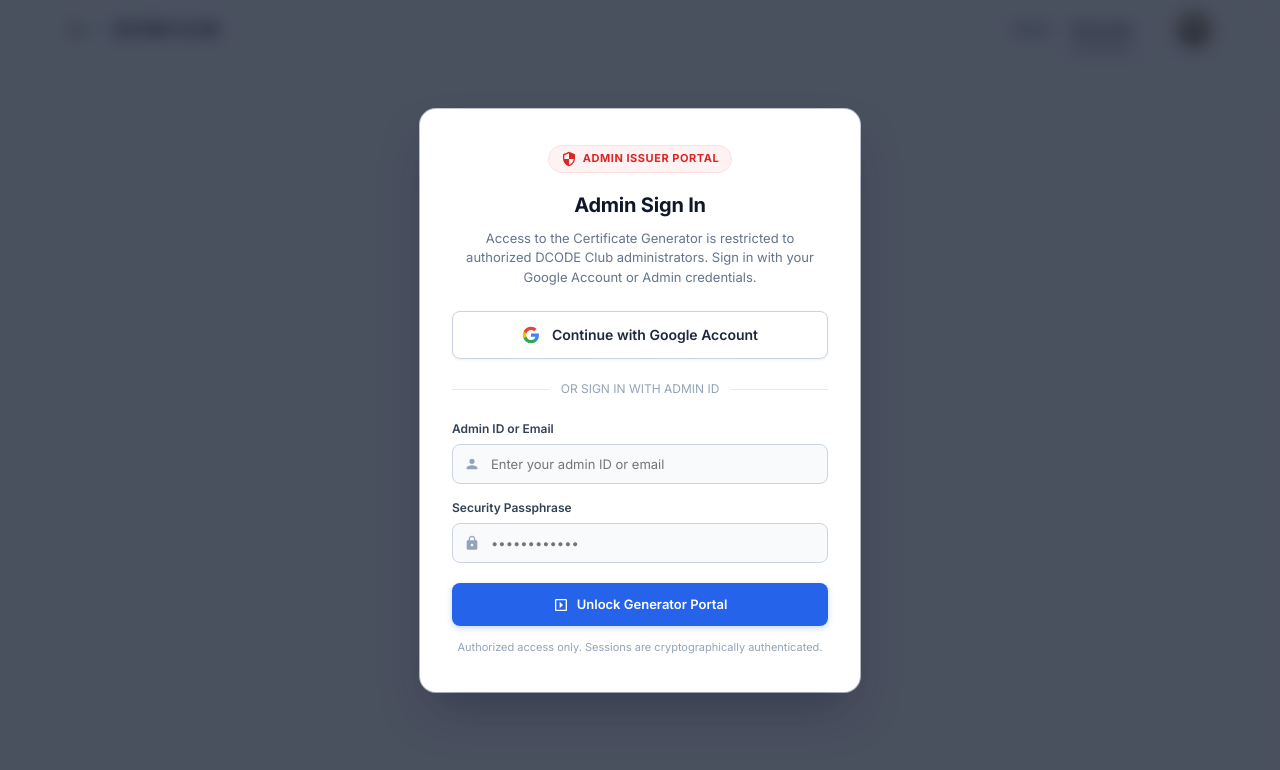
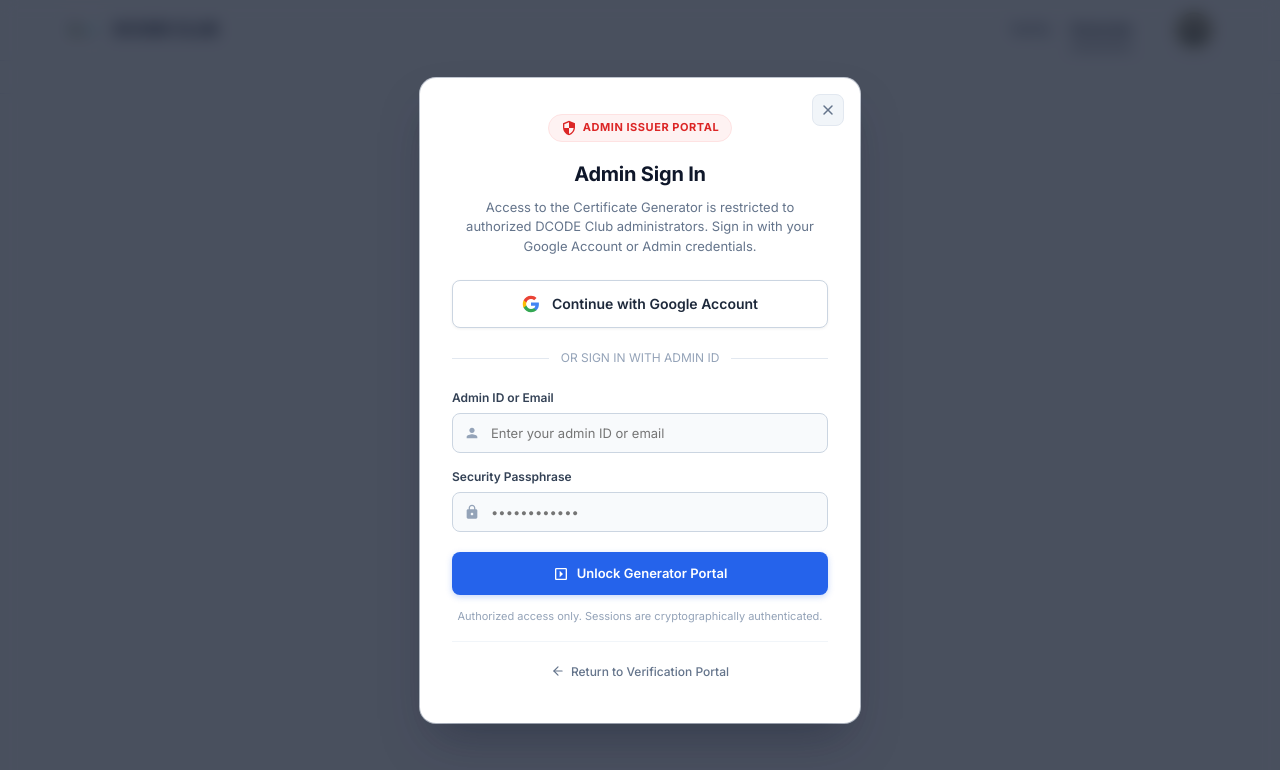
Before and after one commit to yaz33n/certificate-verification-portal, a website with bundled scripts: page generator.html in a window 1280 px wide. Built offline with nearby package versions, Linux system fonts and the light colour scheme; no server answers.

Commit message:
close button to the sign in window

```diff
--- a/generator-auth.css
+++ b/generator-auth.css
@@ -22,6 +22,7 @@
 }
 
 .auth-gate-card {
+	position: relative;
 	background: #ffffff;
 	border-radius: 16px;
 	width: 100%;
@@ -30,6 +31,38 @@
 	box-shadow: 0 25px 50px -12px rgba(15, 23, 42, 0.35), 0 0 0 1px rgba(226, 232, 240, 0.8);
 	text-align: center;
 	animation: authCardEnter 0.3s cubic-bezier(0.16, 1, 0.3, 1) forwards;
+}
+
+/* Close Button in Modal Top-Right */
+.auth-card-close-btn {
+	position: absolute;
+	top: 16px;
+	right: 16px;
+	width: 32px;
+	height: 32px;
+	border-radius: 8px;
+	display: flex;
+	align-items: center;
+	justify-content: center;
+	color: #64748b;
+	background: #f1f5f9;
+	border: 1px solid #e2e8f0;
+	cursor: pointer;
+	text-decoration: none;
+	transition: all 0.15s ease;
+	z-index: 10;
+}
+
+.auth-card-close-btn:hover {
+	color: #0f172a;
+	background: #e2e8f0;
+	border-color: #cbd5e1;
+	transform: scale(1.05);
+}
+
+.auth-card-close-btn svg {
+	width: 16px;
+	height: 16px;
 }
 
 @keyframes authCardEnter {
@@ -235,6 +268,32 @@
 	line-height: 1.4;
 }
 
+.auth-cancel-row {
+	margin-top: 16px;
+	padding-top: 14px;
+	border-top: 1px solid #f1f5f9;
+	display: flex;
+	justify-content: center;
+}
+
+.auth-cancel-link {
+	display: inline-flex;
+	align-items: center;
+	gap: 6px;
+	font-size: 12px;
+	font-weight: 500;
+	color: #64748b;
+	text-decoration: none;
+	padding: 6px 12px;
+	border-radius: 6px;
+	transition: all 0.15s ease;
+}
+
+.auth-cancel-link:hover {
+	color: #2563eb;
+	background: #eff6ff;
+}
+
 .auth-error-msg {
 	font-size: 12px;
 	color: #b91c1c;
--- a/generator.html
+++ b/generator.html
@@ -43,6 +43,12 @@
 	<!-- ==================== AUTHENTICATION GATEWAY MODAL / OVERLAY ==================== -->
 	<div class="auth-gate-overlay" id="authGateOverlay">
 		<div class="auth-gate-card" id="authGateCard">
+			<a href="index.html" class="auth-card-close-btn" id="authCloseBtn" title="Back to Verify Portal">
+				<svg viewBox="0 0 24 24" fill="none" stroke="currentColor" stroke-width="2.2" stroke-linecap="round" stroke-linejoin="round">
+					<line x1="18" y1="6" x2="6" y2="18"></line>
+					<line x1="6" y1="6" x2="18" y2="18"></line>
+				</svg>
+			</a>
 			<div class="auth-card-inner">
 				<div class="auth-brand-badge">
 					<svg viewBox="0 0 24 24" fill="currentColor" style="width:16px;height:16px;">
@@ -99,6 +105,16 @@
 
 				<div class="auth-help-hint">
 					<span>Authorized access only. Sessions are cryptographically authenticated.</span>
+				</div>
+
+				<div class="auth-cancel-row">
+					<a href="index.html" class="auth-cancel-link">
+						<svg viewBox="0 0 24 24" fill="none" stroke="currentColor" stroke-width="2" stroke-linecap="round" stroke-linejoin="round" style="width:14px;height:14px;">
+							<line x1="19" y1="12" x2="5" y2="12"></line>
+							<polyline points="12 19 5 12 12 5"></polyline>
+						</svg>
+						<span>Return to Verification Portal</span>
+					</a>
 				</div>
 			</div>
 
```
